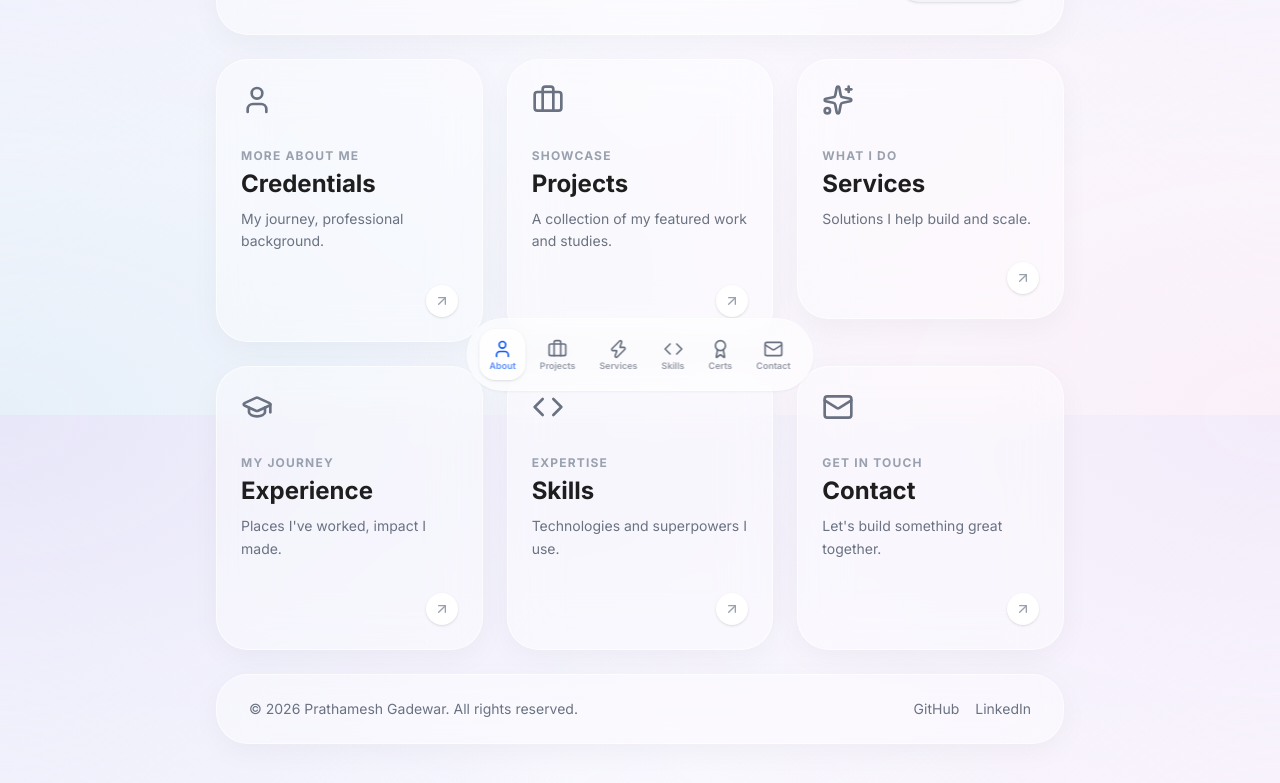
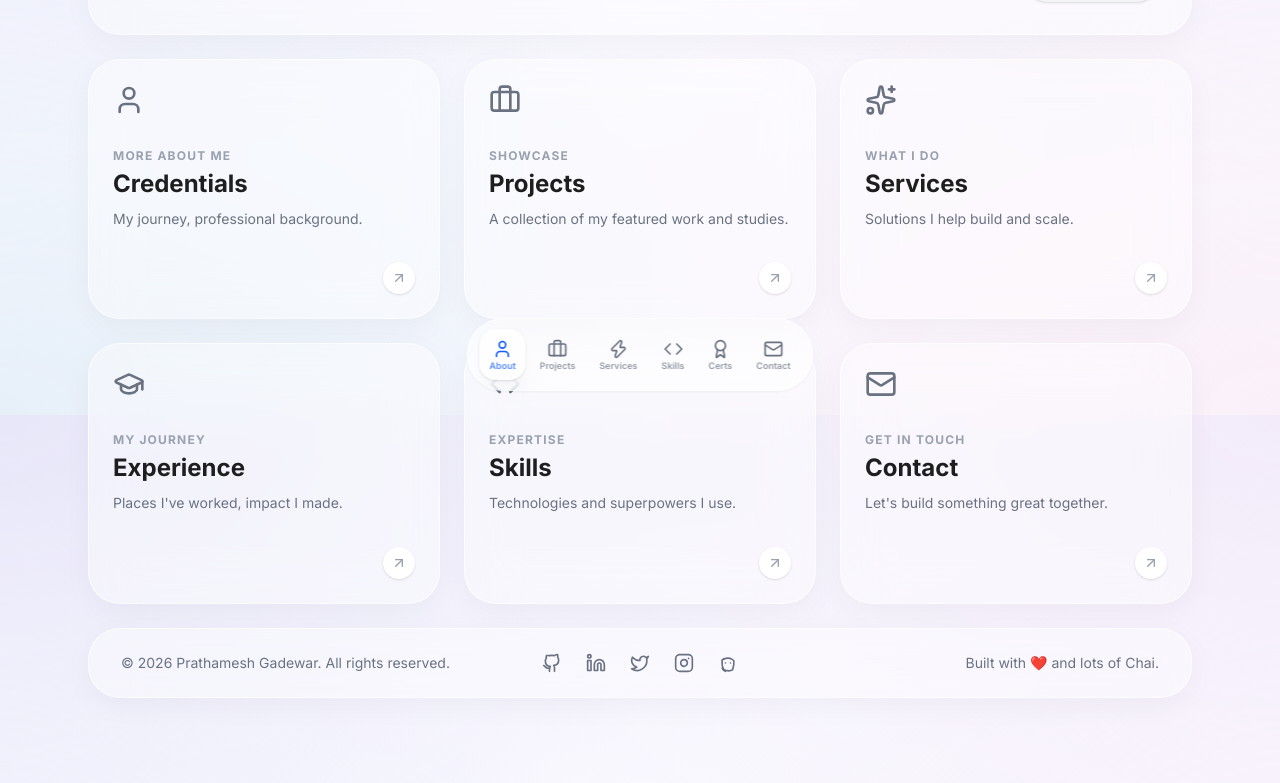
Before and after one commit to PrathameshGadewar/portfolio, a Next.js app: page / in a window 1280 px wide. Shown: the part 385-1168 px from the top of the page. Built offline with nearby package versions, Linux system fonts and the light colour scheme; no server answers; the database is empty.

Commit message:
feat: broaden UI layout and add social media icons to footer

```diff
--- a/src/app/(public)/contact/page.tsx
+++ b/src/app/(public)/contact/page.tsx
@@ -101,7 +101,7 @@ export default function ContactPage() {
                 <div className={`p-3 rounded-full ${item.color}`}>
                   <item.icon className="w-4 h-4" />
                 </div>
-                <div className="text-sm">
+                <div className="text-sm break-all">
                   <p className="text-gray-400 dark:text-white/30 text-xs font-semibold uppercase tracking-wider mb-0.5">
                     {item.label}
                   </p>
--- a/src/app/(public)/layout.tsx
+++ b/src/app/(public)/layout.tsx
@@ -9,7 +9,7 @@ export default function PublicLayout({
   return (
     <div className="relative min-h-screen">
       <TopNav />
-      <main className="pt-28 pb-32 px-6 max-w-4xl mx-auto">
+      <main className="pt-28 pb-32 px-6 max-w-6xl mx-auto">
         {children}
       </main>
       <BottomDock />
--- a/src/app/(public)/page.tsx
+++ b/src/app/(public)/page.tsx
@@ -14,9 +14,28 @@ interface Profile {
   resumeLink?: string;
   github?: string;
   linkedin?: string;
+  twitter?: string;
+  instagram?: string;
+  discord?: string;
   email?: string;
   quote?: string;
 }
+
+const GithubIcon = ({ className }: { className?: string }) => (
+  <svg viewBox="0 0 24 24" fill="none" stroke="currentColor" strokeWidth="2" strokeLinecap="round" strokeLinejoin="round" className={className}><path d="M15 22v-4a4.8 4.8 0 0 0-1-3.2c3-.3 6-1.5 6-6.5a4.6 4.6 0 0 0-1.3-3.2 4.2 4.2 0 0 0-.1-3.2s-1.1-.3-3.5 1.3a12.3 12.3 0 0 0-6.2 0C6.5 2.8 5.4 3.1 5.4 3.1a4.2 4.2 0 0 0-.1 3.2A4.6 4.6 0 0 0 4 9.5c0 5 3 6.2 6 6.5a4.8 4.8 0 0 0-1 3.2V22"/><path d="M9 18c-4.5 1.5-5-2.5-7-3"/></svg>
+);
+const LinkedinIcon = ({ className }: { className?: string }) => (
+  <svg viewBox="0 0 24 24" fill="none" stroke="currentColor" strokeWidth="2" strokeLinecap="round" strokeLinejoin="round" className={className}><path d="M16 8a6 6 0 0 1 6 6v7h-4v-7a2 2 0 0 0-2-2 2 2 0 0 0-2 2v7h-4v-7a6 6 0 0 1 6-6z"/><rect x="2" y="9" width="4" height="12"/><circle cx="4" cy="4" r="2"/></svg>
+);
+const TwitterIcon = ({ className }: { className?: string }) => (
+  <svg viewBox="0 0 24 24" fill="none" stroke="currentColor" strokeWidth="2" strokeLinecap="round" strokeLinejoin="round" className={className}><path d="M22 4s-.7 2.1-2 3.4c1.6 10-9.4 17.3-18 11.6 2.2.1 4.4-.6 6-2C3 15.5.5 9.6 3 5c2.2 2.6 5.6 4.1 9 4-.9-4.2 4-6.6 7-3.8 1.1 0 3-1.2 3-1.2z"/></svg>
+);
+const InstagramIcon = ({ className }: { className?: string }) => (
+  <svg viewBox="0 0 24 24" fill="none" stroke="currentColor" strokeWidth="2" strokeLinecap="round" strokeLinejoin="round" className={className}><rect x="2" y="2" width="20" height="20" rx="5" ry="5"/><path d="M16 11.37A4 4 0 1 1 12.63 8 4 4 0 0 1 16 11.37z"/><line x1="17.5" y1="6.5" x2="17.51" y2="6.5"/></svg>
+);
+const DiscordIcon = ({ className }: { className?: string }) => (
+  <svg viewBox="0 0 24 24" fill="none" stroke="currentColor" strokeWidth="2" strokeLinecap="round" strokeLinejoin="round" className={className}><path d="M9 12h.01"/><path d="M15 12h.01"/><path d="M7 6.8c-.8.5-1.5 1.1-2.1 1.8-.4 3.7.2 7.3 1.6 10.7a12 12 0 0 0 6.6 2.1c1.5 0 3-.4 4.3-1.2 1.4-3.4 2-7 1.6-10.7-.6-.7-1.3-1.3-2.1-1.8-1.5-1-3.2-1.5-5-1.5s-3.5.5-5 1.5z"/><path d="M9 22c-1.5-.5-3.5-2.5-4-4"/></svg>
+);
 
 const cards = [
   { title: "Credentials", desc: "My journey, professional background.", href: "/credentials", icon: User, label: "MORE ABOUT ME" },
@@ -156,27 +175,50 @@ export default function HomePage() {
         initial={{ y: 20, opacity: 0 }}
         animate={{ y: 0, opacity: 1 }}
         transition={{ delay: 0.8 }}
-        className="glass-card py-6 px-8 mt-6 flex flex-col sm:flex-row items-center justify-between text-sm text-gray-500 dark:text-white/40"
+        className="glass-card py-6 px-8 mt-6 flex flex-col md:flex-row items-center justify-between text-sm text-gray-500 dark:text-white/40 gap-4"
       >
-        <p>© 2026 {name}. All rights reserved.</p>
-        <div className="flex gap-4 mt-4 sm:mt-0">
+        <p className="flex-1 text-center md:text-left">© {new Date().getFullYear()} {name}. All rights reserved.</p>
+
+        <div className="flex gap-6 flex-1 justify-center">
           {profile?.github && (
-            <a href={profile.github} target="_blank" className="hover:text-gray-800 dark:hover:text-white transition-colors">
-              GitHub
+            <a href={profile.github} target="_blank" rel="noopener noreferrer" className="hover:text-gray-900 dark:hover:text-white transition-colors" title="GitHub">
+              <GithubIcon className="w-5 h-5" />
             </a>
           )}
           {profile?.linkedin && (
-            <a href={profile.linkedin} target="_blank" className="hover:text-gray-800 dark:hover:text-white transition-colors">
-              LinkedIn
+            <a href={profile.linkedin} target="_blank" rel="noopener noreferrer" className="hover:text-gray-900 dark:hover:text-white transition-colors" title="LinkedIn">
+              <LinkedinIcon className="w-5 h-5" />
+            </a>
+          )}
+          {profile?.twitter && (
+            <a href={profile.twitter} target="_blank" rel="noopener noreferrer" className="hover:text-gray-900 dark:hover:text-white transition-colors" title="Twitter">
+              <TwitterIcon className="w-5 h-5" />
+            </a>
+          )}
+          {profile?.instagram && (
+            <a href={profile.instagram} target="_blank" rel="noopener noreferrer" className="hover:text-gray-900 dark:hover:text-white transition-colors" title="Instagram">
+              <InstagramIcon className="w-5 h-5" />
+            </a>
+          )}
+          {profile?.discord && (
+            <a href={profile.discord} target="_blank" rel="noopener noreferrer" className="hover:text-gray-900 dark:hover:text-white transition-colors" title="Discord">
+              <DiscordIcon className="w-5 h-5" />
             </a>
           )}
           {!profile && (
             <>
-              <Link href="#" className="hover:text-gray-800 dark:hover:text-white transition-colors">GitHub</Link>
-              <Link href="#" className="hover:text-gray-800 dark:hover:text-white transition-colors">LinkedIn</Link>
+              <a href="#" className="hover:text-gray-900 dark:hover:text-white transition-colors" title="GitHub"><GithubIcon className="w-5 h-5" /></a>
+              <a href="#" className="hover:text-gray-900 dark:hover:text-white transition-colors" title="LinkedIn"><LinkedinIcon className="w-5 h-5" /></a>
+              <a href="#" className="hover:text-gray-900 dark:hover:text-white transition-colors" title="Twitter"><TwitterIcon className="w-5 h-5" /></a>
+              <a href="#" className="hover:text-gray-900 dark:hover:text-white transition-colors" title="Instagram"><InstagramIcon className="w-5 h-5" /></a>
+              <a href="#" className="hover:text-gray-900 dark:hover:text-white transition-colors" title="Discord"><DiscordIcon className="w-5 h-5" /></a>
             </>
           )}
         </div>
+
+        <p className="flex-1 text-center md:text-right">
+          Built with <span className="text-red-500">❤️</span> and lots of Chai.
+        </p>
       </motion.div>
     </div>
   );
--- a/src/app/admin/profile/page.tsx
+++ b/src/app/admin/profile/page.tsx
@@ -4,7 +4,7 @@ export default function AdminProfilePage() {
   return (
     <CrudTable
       modelName="Profile"
-      fields={["name", "bio", "overview", "roles", "profileImage", "resumeLink", "github", "linkedin", "email", "quote"]}
+      fields={["name", "bio", "overview", "roles", "profileImage", "resumeLink", "github", "linkedin", "twitter", "instagram", "discord", "email", "quote"]}
       requiredFields={["name", "bio", "roles"]}
     />
   );
--- a/src/components/layout/TopNav.tsx
+++ b/src/components/layout/TopNav.tsx
@@ -25,7 +25,7 @@ export default function TopNav() {
   const isDark = theme === "dark";
 
   return (
-    <nav className="fixed top-6 left-1/2 -translate-x-1/2 w-11/12 max-w-4xl z-50">
+    <nav className="fixed top-6 left-1/2 -translate-x-1/2 w-11/12 max-w-6xl z-50">
       <div className="glass-nav px-6 py-3 flex items-center justify-between">
         {/* Logo */}
         <Link href="/" className="font-bold text-2xl tracking-tighter text-gray-900 dark:text-white">
--- a/src/models/Portfolio.ts
+++ b/src/models/Portfolio.ts
@@ -9,6 +9,9 @@ const ProfileSchema = new Schema({
   resumeLink: { type: String },
   github: { type: String },
   linkedin: { type: String },
+  twitter: { type: String },
+  instagram: { type: String },
+  discord: { type: String },
   email: { type: String },
   quote: { type: String },
 });
```
Also changed, not shown: public/uploads/888c4de1-71a3-4816-88fc-06b5386fdbf9.png (added), public/uploads/9421b391-0039-4e18-aaee-e86935885808.jpg (added).
